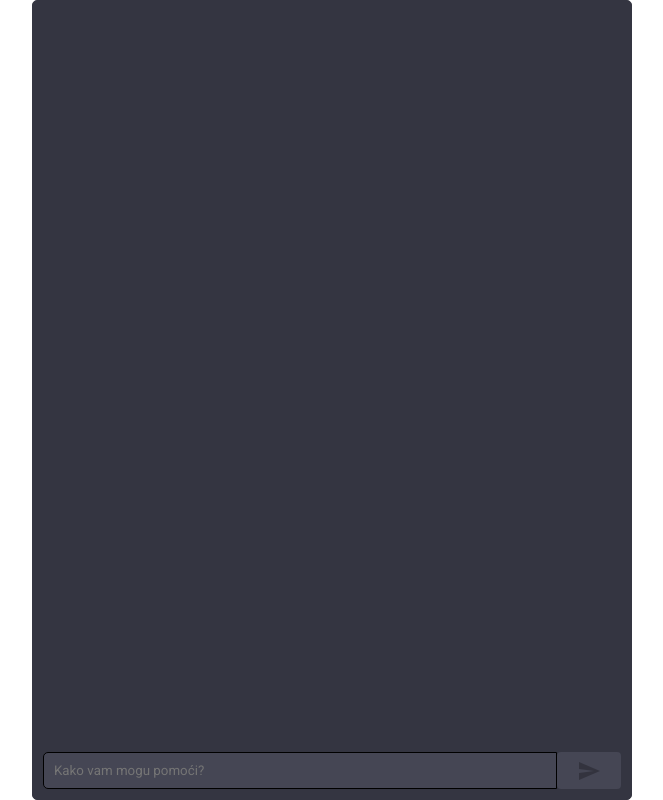
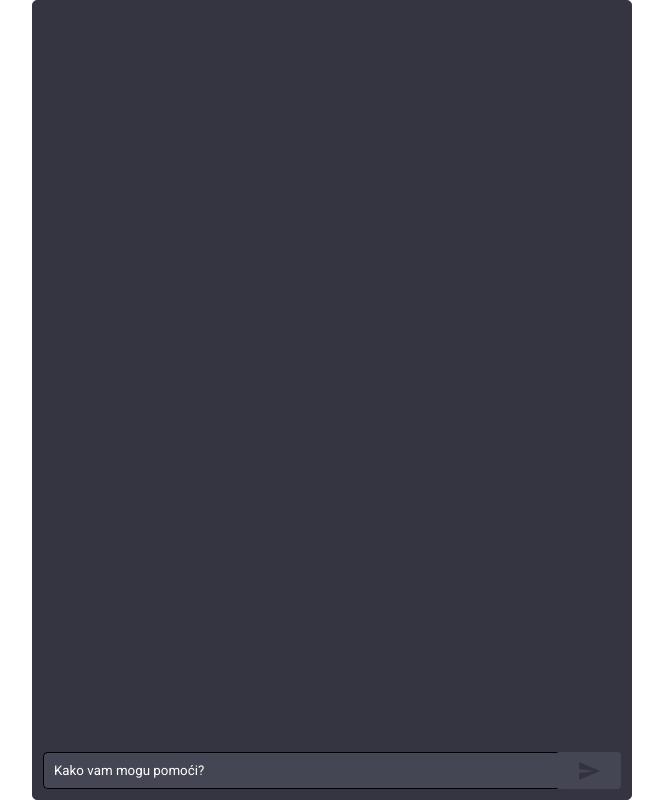
Before and after one commit to SelenaDelcev/ChatApp, a React (Create React App) app in the folder frontend/: page / in a window 1280 px wide. Shown: the whole page, without its empty margins (308-971 px from the left). Built offline with nearby package versions, Linux system fonts and the light colour scheme.

Commit message:
Update input style

```diff
--- a/frontend/src/App.css
+++ b/frontend/src/App.css
@@ -59,6 +59,15 @@ input[type="text"] {
   color: white;
   font-family: 'Roboto', Arial, sans-serif;
   border: 1px solid #000;
+  border-right: none;
+}
+
+input[type="text"]::placeholder {
+  color: white;
+}
+
+input[type="text"]:focus {
+  outline: none;
 }
 
 button {
```
